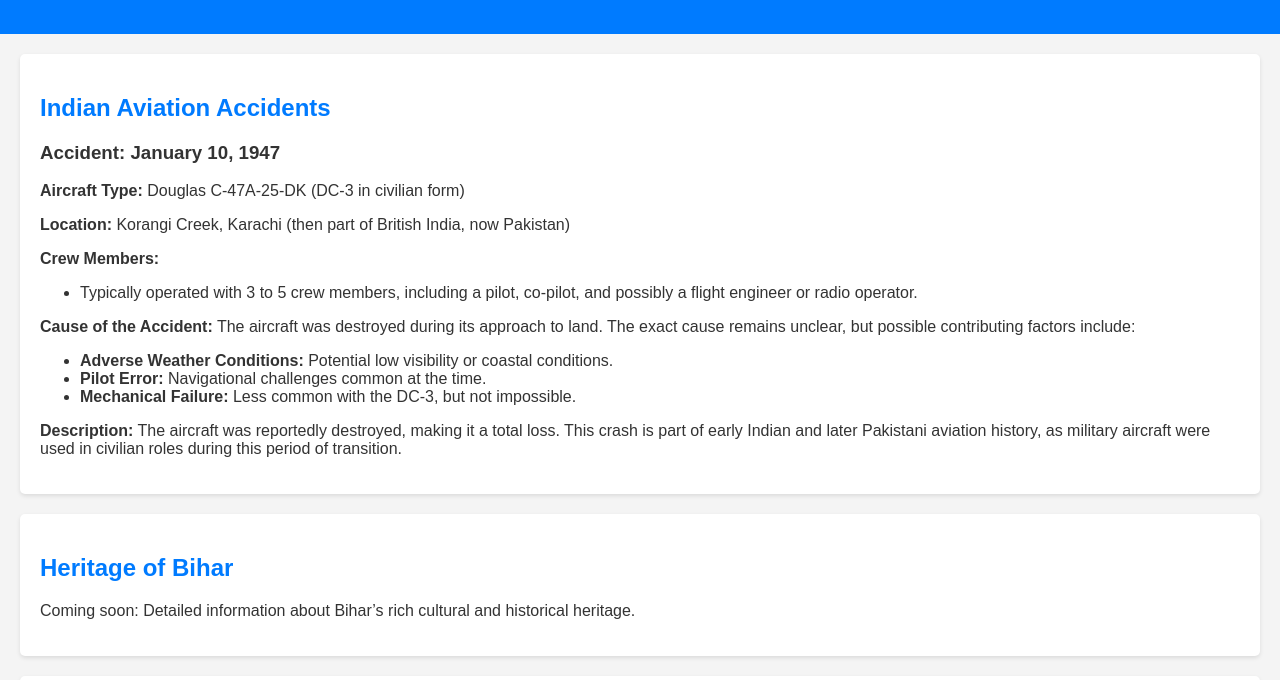
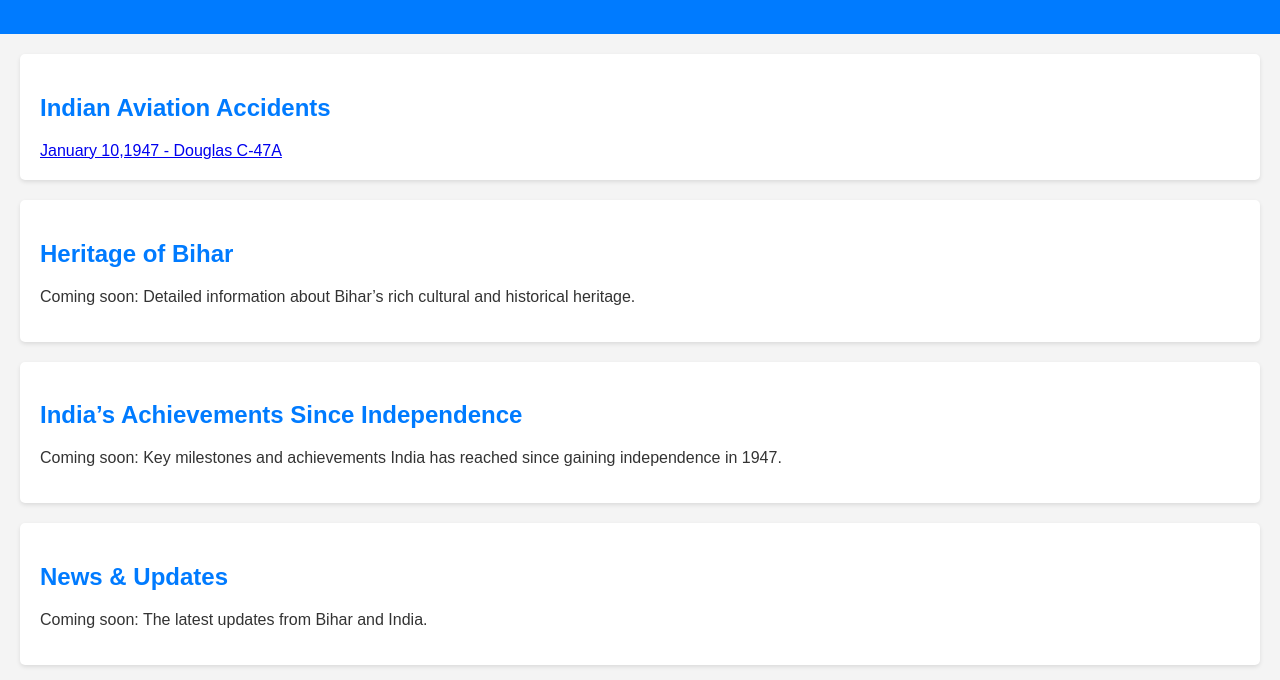
Before and after one commit to DevilJohnson1926/abhi-repository, a plain HTML site: page index.html in a window 1280 px wide. Shown: the part 120-800 px from the top of the page. Drawn offline with Linux system fonts and the light colour scheme.

Commit message:
Update index.html
Signed-off-by: DevilJohnson1926 <deviljohnson1926@gmail.com>

```diff
--- a/index.html
+++ b/index.html
@@ -21,25 +21,7 @@
 
     <section id="aviation">
         <h2>Indian Aviation Accidents</h2>
-        <div class="accident-report">
-    <h3>Accident: January 10, 1947</h3>
-    <p><strong>Aircraft Type:</strong> Douglas C-47A-25-DK (DC-3 in civilian form)</p>
-    <p><strong>Location:</strong> Korangi Creek, Karachi (then part of British India, now Pakistan)</p>
-
-    <p><strong>Crew Members:</strong></p>
-    <ul>
-        <li>Typically operated with 3 to 5 crew members, including a pilot, co-pilot, and possibly a flight engineer or radio operator.</li>
-    </ul>
-
-    <p><strong>Cause of the Accident:</strong> The aircraft was destroyed during its approach to land. The exact cause remains unclear, but possible contributing factors include:</p>
-    <ul>
-        <li><strong>Adverse Weather Conditions:</strong> Potential low visibility or coastal conditions.</li>
-        <li><strong>Pilot Error:</strong> Navigational challenges common at the time.</li>
-        <li><strong>Mechanical Failure:</strong> Less common with the DC-3, but not impossible.</li>
-    </ul>
-
-    <p><strong>Description:</strong> The aircraft was reportedly destroyed, making it a total loss. This crash is part of early Indian and later Pakistani aviation history, as military aircraft were used in civilian roles during this period of transition.</p>
-</div>
+        <a href="10-01-1947.html">January 10,1947 - Douglas C-47A</a>
     </section>
 
     <section id="bihar">
```
